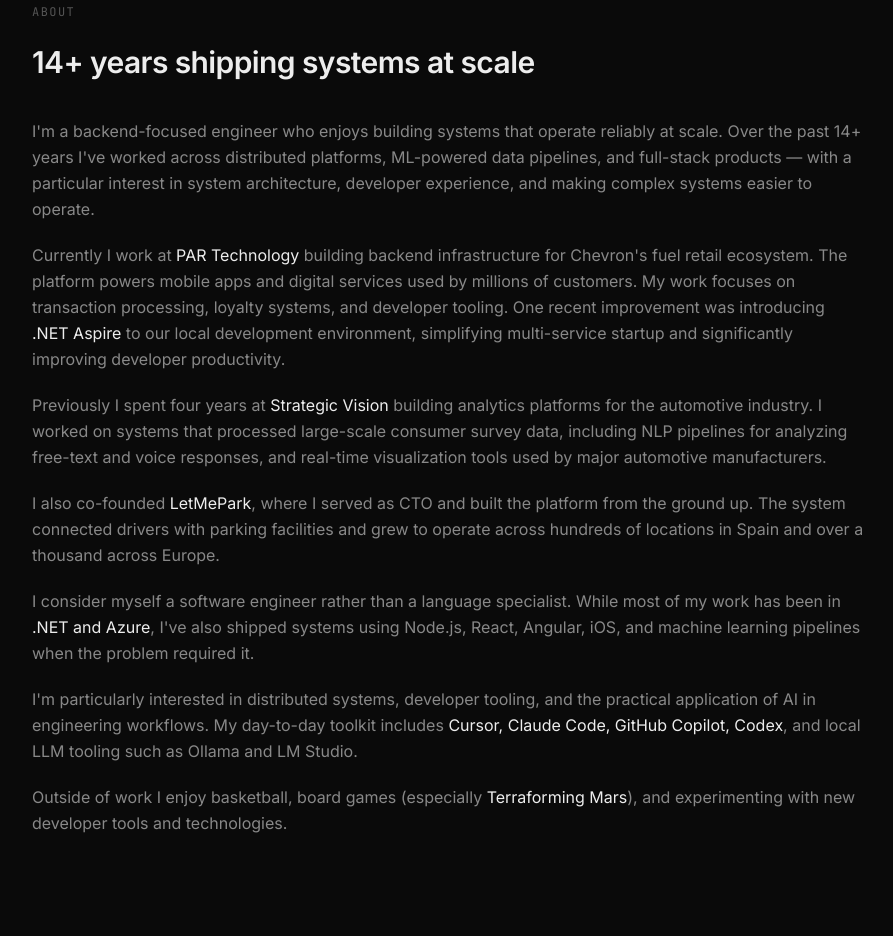
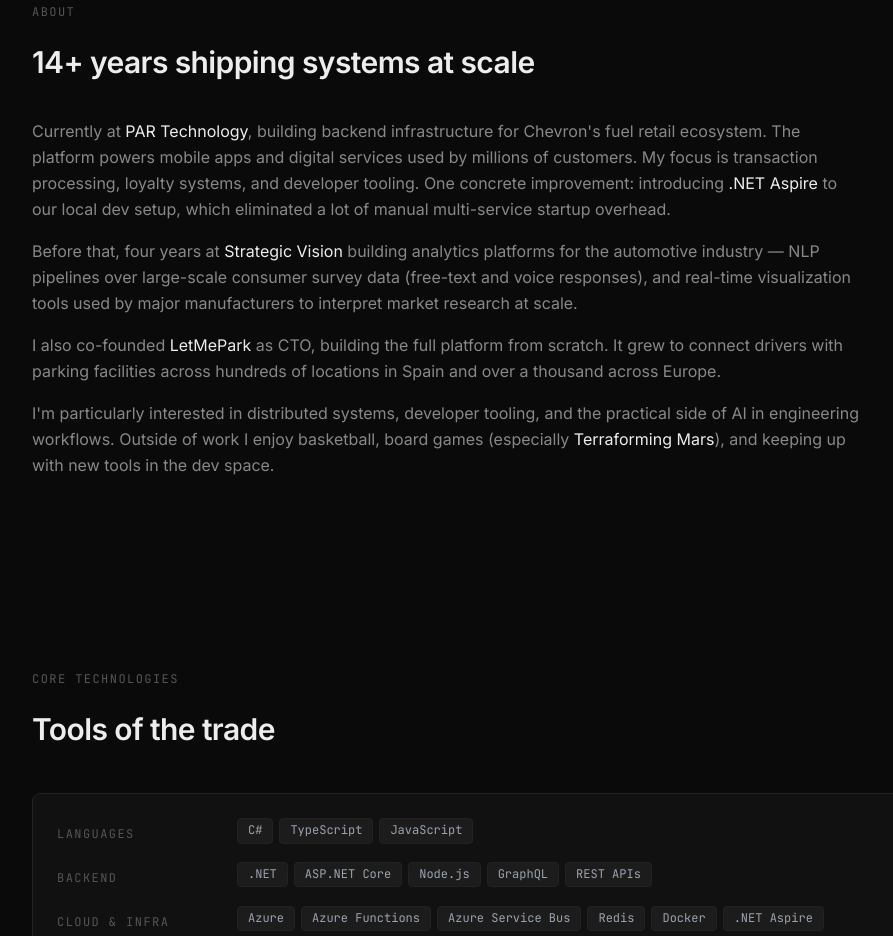
Before and after one commit to prvit/prvit.github.io, an Astro site: page / in a window 1280 px wide. Shown: the part 812-1748 px from the top of the page, without its empty margins (80-973 px from the left). Built offline with nearby package versions, Linux system fonts and the light colour scheme; Astro itself is replaced by a stand-in of ours.

Commit message:
refactor: update About section content and rename Skills to Core Technologies

```diff
--- a/src/components/About.astro
+++ b/src/components/About.astro
@@ -18,47 +18,31 @@
         14+ years shipping systems at scale
       </h2>
 
-      <div class="space-y-5 text-base leading-relaxed" style="color: var(--color-text-secondary);">
+      <div class="space-y-4 text-base leading-relaxed" style="color: var(--color-text-secondary);">
         <p>
-          I'm a backend-focused engineer who enjoys building systems that operate reliably at scale.
-          Over the past 14+ years I've worked across distributed platforms, ML-powered data pipelines,
-          and full-stack products &mdash; with a particular interest in system architecture, developer
-          experience, and making complex systems easier to operate.
+          Currently at <span style="color: var(--color-text-primary);">PAR Technology</span>, building
+          backend infrastructure for Chevron's fuel retail ecosystem. The platform powers mobile apps and
+          digital services used by millions of customers. My focus is transaction processing, loyalty
+          systems, and developer tooling. One concrete improvement: introducing
+          <span style="color: var(--color-text-primary);">.NET Aspire</span> to our local dev setup,
+          which eliminated a lot of manual multi-service startup overhead.
         </p>
         <p>
-          Currently I work at <span style="color: var(--color-text-primary);">PAR Technology</span> building
-          backend infrastructure for Chevron's fuel retail ecosystem. The platform powers mobile apps and
-          digital services used by millions of customers. My work focuses on transaction processing, loyalty
-          systems, and developer tooling. One recent improvement was introducing
-          <span style="color: var(--color-text-primary);">.NET Aspire</span> to our local development
-          environment, simplifying multi-service startup and significantly improving developer productivity.
+          Before that, four years at <span style="color: var(--color-text-primary);">Strategic Vision</span>
+          building analytics platforms for the automotive industry — NLP pipelines over large-scale consumer
+          survey data (free-text and voice responses), and real-time visualization tools used by major
+          manufacturers to interpret market research at scale.
         </p>
         <p>
-          Previously I spent four years at <span style="color: var(--color-text-primary);">Strategic Vision</span> building
-          analytics platforms for the automotive industry. I worked on systems that processed large-scale
-          consumer survey data, including NLP pipelines for analyzing free-text and voice responses, and
-          real-time visualization tools used by major automotive manufacturers.
+          I also co-founded <span style="color: var(--color-text-primary);">LetMePark</span> as CTO,
+          building the full platform from scratch. It grew to connect drivers with parking facilities across
+          hundreds of locations in Spain and over a thousand across Europe.
         </p>
         <p>
-          I also co-founded <span style="color: var(--color-text-primary);">LetMePark</span>, where I
-          served as CTO and built the platform from the ground up. The system connected drivers with parking
-          facilities and grew to operate across hundreds of locations in Spain and over a thousand across Europe.
-        </p>
-        <p>
-          I consider myself a software engineer rather than a language specialist. While most of my work has
-          been in <span style="color: var(--color-text-primary);">.NET and Azure</span>, I've also shipped
-          systems using Node.js, React, Angular, iOS, and machine learning pipelines when the problem required it.
-        </p>
-        <p>
-          I'm particularly interested in distributed systems, developer tooling, and the practical application
-          of AI in engineering workflows. My day-to-day toolkit includes
-          <span style="color: var(--color-text-primary);">Cursor, Claude Code, GitHub Copilot, Codex</span>,
-          and local LLM tooling such as Ollama and LM Studio.
-        </p>
-        <p>
-          Outside of work I enjoy basketball, board games (especially
-          <span style="color: var(--color-text-primary);">Terraforming Mars</span>), and experimenting with
-          new developer tools and technologies.
+          I'm particularly interested in distributed systems, developer tooling, and the practical side of
+          AI in engineering workflows. Outside of work I enjoy basketball, board games (especially
+          <span style="color: var(--color-text-primary);">Terraforming Mars</span>), and keeping up with
+          new tools in the dev space.
         </p>
       </div>
 
--- a/src/components/Skills.astro
+++ b/src/components/Skills.astro
@@ -43,7 +43,7 @@
 >
   <div class="max-w-site mx-auto px-5 md:px-8 lg:px-12">
 
-    <p class="eyebrow mb-4">Skills</p>
+    <p class="eyebrow mb-4">Core Technologies</p>
     <h2
       id="skills-heading"
       class="text-2xl lg:text-3xl font-semibold mb-10"
--- a/src/pages/index.astro
+++ b/src/pages/index.astro
@@ -20,9 +20,9 @@
   <main id="main-content" tabindex="-1">
     <Hero />
     <About />
+    <Skills />
     <Experience />
     <Projects />
-    <Skills />
     <EducationCerts />
     <Contact />
   </main>
```
